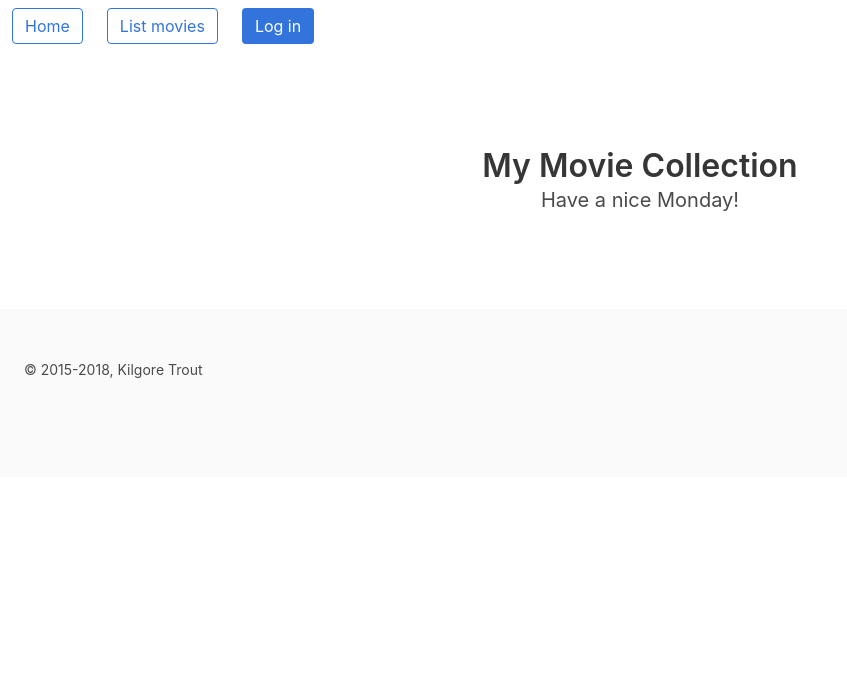
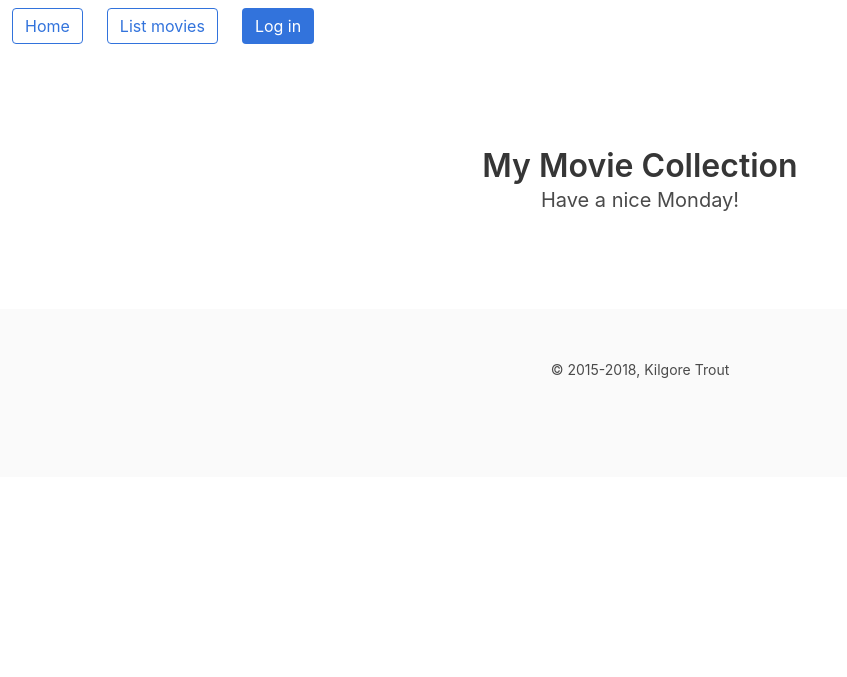
Before and after one commit to hellochang/Movie-Collection-Repository, a Flask app: page / in a window 1280 px wide. Shown: the top 677 px of the page, without its empty margins (0-847 px from the left). Run offline with Flask 2, Linux system fonts and the light colour scheme; parts of the project's set-up code (start-up, migrations or seed data) failed here and were passed over.

Commit message:
Changed UI for the newly added features

```diff
--- a/static/mymovies.css
+++ b/static/mymovies.css
@@ -1,3 +1,9 @@
-h1 {
+/Users/chang/dev/Git repos/Movie Collection/static/mymovies.css
+
+h1.title {
     color: #e9601a;
 }
+
+footer {
+    text-align: center;
+}
```
